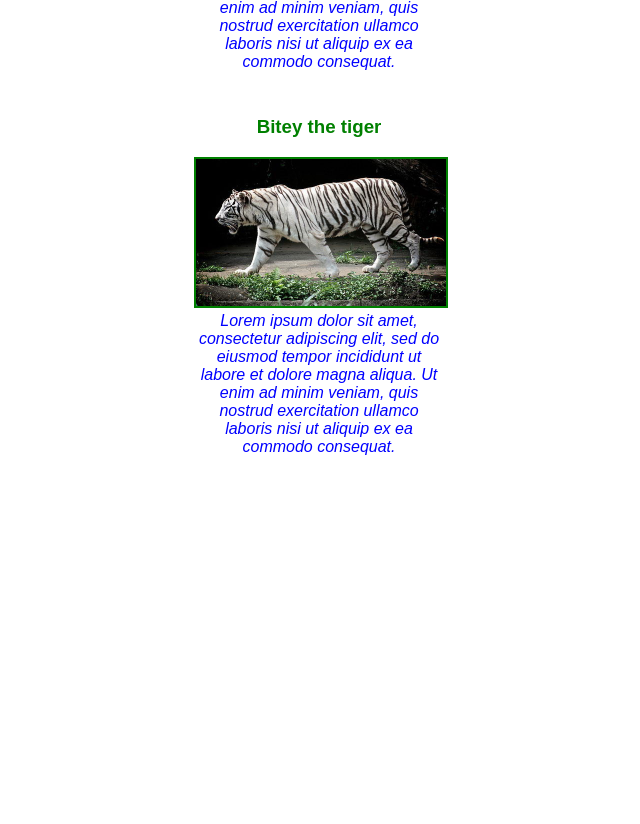
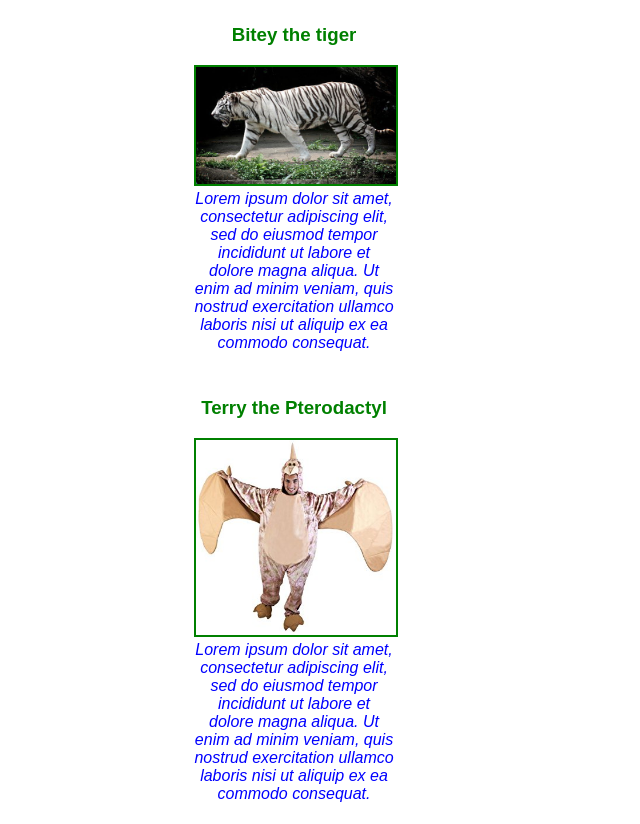
Before and after one commit to ericasummers/animal-shelter, a plain HTML site: page index.html in a window 1280 px wide. Shown: the part 1541-2365 px from the top of the page, without its empty margins (135-775 px from the left). Before the commit the page ends 2018 px from the top, so only its background shows below. Drawn offline with Linux system fonts and the light colour scheme.

Commit message:
added Terry the pterodactyl

```diff
--- a/index.html
+++ b/index.html
@@ -33,6 +33,12 @@
         <img src="bitey.jpg" alt="A picture of Bitey the tiger">
         <p>Lorem ipsum dolor sit amet, consectetur adipiscing elit, sed do eiusmod tempor incididunt ut labore et dolore magna aliqua. Ut enim ad minim veniam, quis nostrud exercitation ullamco laboris nisi ut aliquip ex ea commodo consequat.</p>
       </div>
+
+      <div class="column">
+        <h3>Terry the Pterodactyl</h3>
+        <img src="terry.jpg" alt="A picture of Terry the pterodactyl">
+        <p>Lorem ipsum dolor sit amet, consectetur adipiscing elit, sed do eiusmod tempor incididunt ut labore et dolore magna aliqua. Ut enim ad minim veniam, quis nostrud exercitation ullamco laboris nisi ut aliquip ex ea commodo consequat.</p>
+      </div>
     </div>
 
   </body>
--- a/stylesheet.css
+++ b/stylesheet.css
@@ -10,14 +10,14 @@ p {
 
 .column {
   float: left;
-  width: 20%;
+  width: 18%;
   margin: 5px;
 }
 
 .column p {
   font-style: italic;
   color: blue;
-  max-width: 250px;
+  max-width: 200px;
   margin-top: 0px;
 }
 
@@ -28,7 +28,7 @@ p {
 
 .column img {
   border: 2px solid green;
-  width: 250px;
+  width: 200px;
   margin-bottom: 0px;
   padding-bottom: 0px;
 }
@@ -46,11 +46,11 @@ p {
     padding: 10px;
   }
   #holder h3 {
-    width: 250px;
+    width: 200px;
     text-align: center;
   }
   #holder p {
-    width: 250px;
+    width: 200px;
   }
 }
 
```
Also changed, not shown: terry.jpg (added).
